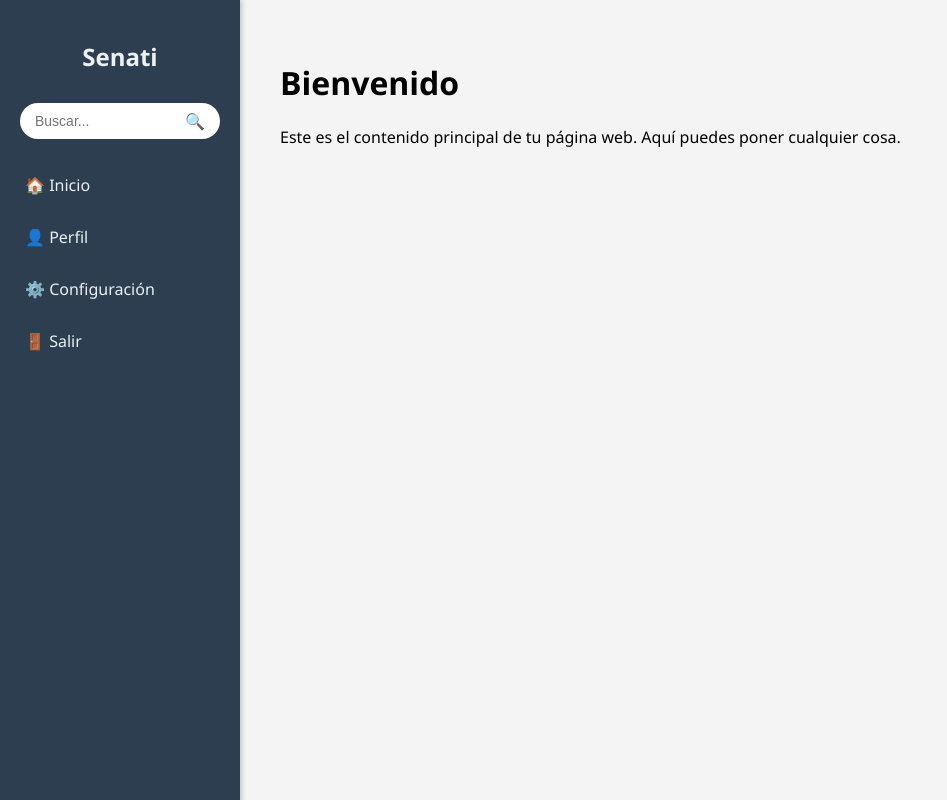
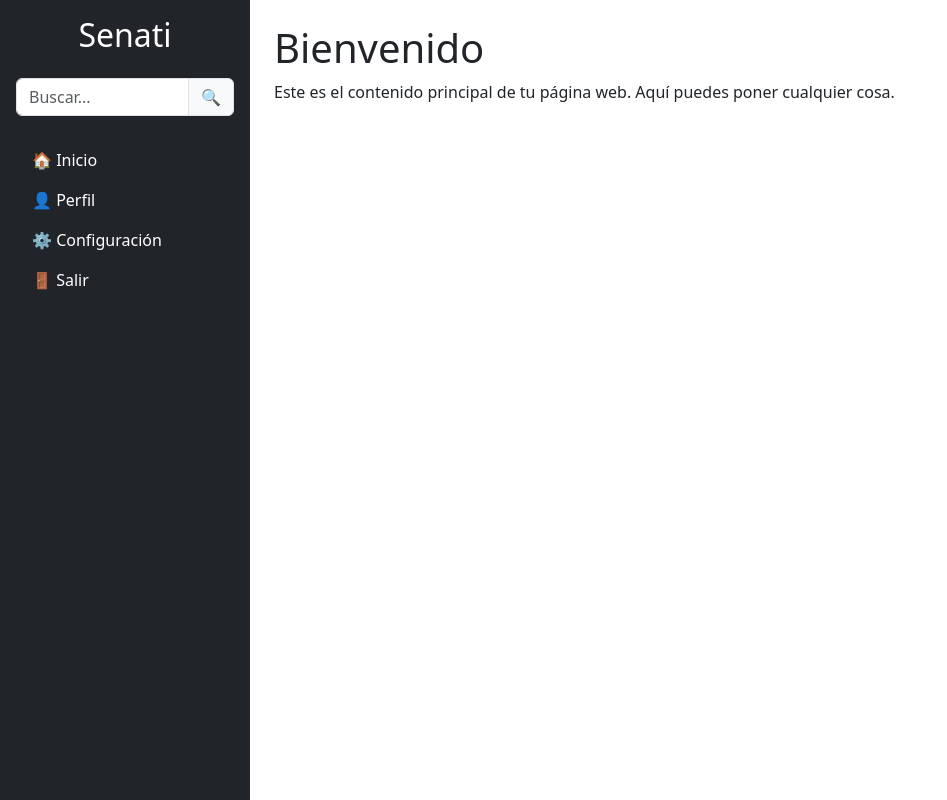
Before and after one commit to Alvarado321/WEBSENATI2, a plain HTML site: page pages/sidebar.html in a window 1280 px wide. Shown: the whole page, without its empty margins (0-947 px from the left). Drawn offline with nearby package versions, Linux system fonts and the light colour scheme.

Commit message:
modificacion Bootstrap

```diff
--- a/pages/sidebar.html
+++ b/pages/sidebar.html
@@ -3,35 +3,53 @@
 
 <head>
   <meta charset="UTF-8">
+  <meta name="viewport" content="width=device-width, initial-scale=1">
   <title>Sidebar con Búsqueda</title>
-  <link rel="stylesheet" href="../styles/sidebar.css" />
+
+  <!-- Bootstrap CSS -->
+  <link href="https://cdn.jsdelivr.net/npm/bootstrap@5.3.5/dist/css/bootstrap.min.css" rel="stylesheet" integrity="sha384-SgOJa3DmI69IUzQ2PVdRZhwQ+dy64/BUtbMJw1MZ8t5HZApcHrRKUc4W0kG879m7" crossorigin="anonymous">
+
+  <!-- Tu archivo de estilos (si lo deseas seguir usando) -->
+
 </head>
 
-<body>
+<body class="d-flex">
 
   <!-- Sidebar -->
-  <div class="sidebar">
-    <h2>Senati</h2>
+  <div class="bg-dark text-white p-3" style="width: 250px; min-height: 100vh;">
+    <h2 class="text-center">Senati</h2>
 
     <!-- Barra de búsqueda -->
-    <div class="search-box">
-      <input type="text" placeholder="Buscar...">
-      <span class="search-icon">🔍</span>
+    <div class="input-group my-4">
+      <input type="text" class="form-control" placeholder="Buscar...">
+      <span class="input-group-text">🔍</span>
     </div>
 
     <!-- Enlaces del menú -->
-    <a href="#">🏠 Inicio</a>
-    <a href="#">👤 Perfil</a>
-    <a href="#">⚙️ Configuración</a>
-    <a href="#">🚪 Salir</a>
+    <ul class="nav flex-column">
+      <li class="nav-item">
+        <a href="#" class="nav-link text-white">🏠 Inicio</a>
+      </li>
+      <li class="nav-item">
+        <a href="#" class="nav-link text-white">👤 Perfil</a>
+      </li>
+      <li class="nav-item">
+        <a href="#" class="nav-link text-white">⚙️ Configuración</a>
+      </li>
+      <li class="nav-item">
+        <a href="#" class="nav-link text-white">🚪 Salir</a>
+      </li>
+    </ul>
   </div>
 
   <!-- Contenido Principal -->
-  <div class="main-content">
+  <div class="flex-grow-1 p-4">
     <h1>Bienvenido</h1>
     <p>Este es el contenido principal de tu página web. Aquí puedes poner cualquier cosa.</p>
   </div>
 
+  <!-- Bootstrap JS -->
+  <script src="https://cdn.jsdelivr.net/npm/bootstrap@5.3.5/dist/js/bootstrap.bundle.min.js" integrity="sha384-k6d4wzSIapyDyv1kpU366/PK5hCdSbCRGRCMv+eplOQJWyd1fbcAu9OCUj5zNLiq" crossorigin="anonymous"></script>
 </body>
 
 </html>
```
